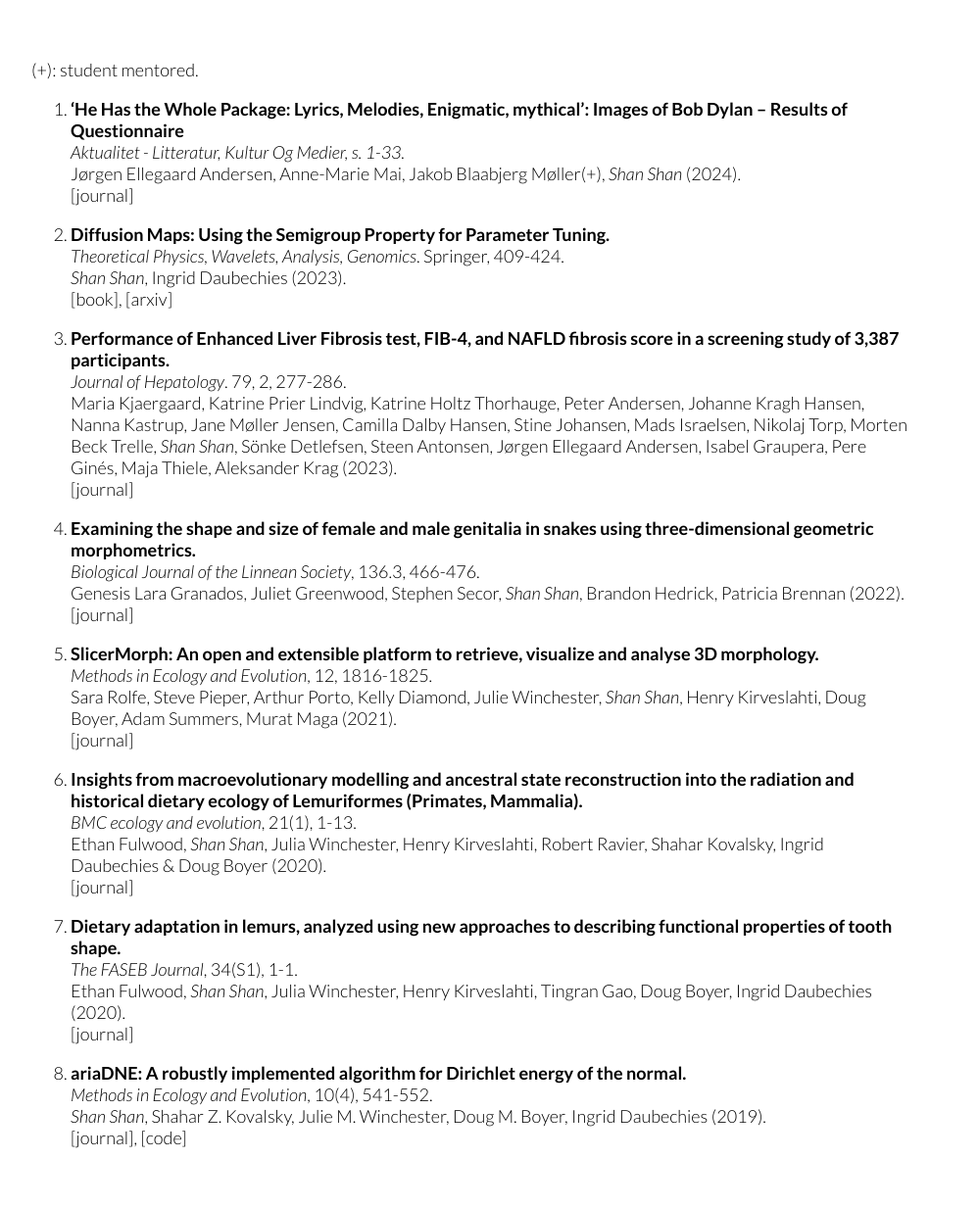
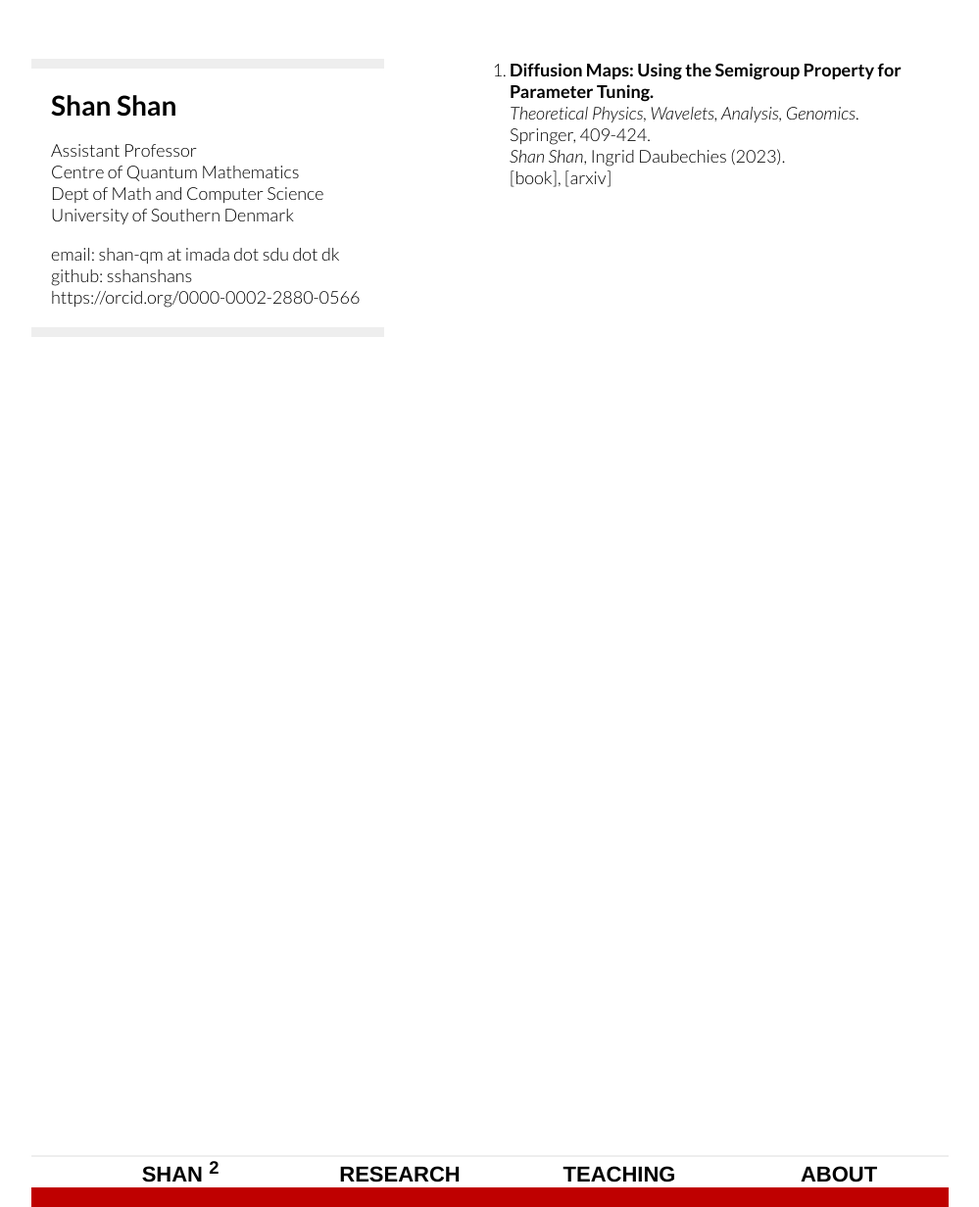
Before and after one commit to sshanshans/sshanshans.github.io, a Jekyll site: the page built from research/ml.md, in a window 1280 px wide and 1232 px high. Shown: the whole window at 98% size, without its empty margins (160-1159 px from the left). Built offline with Jekyll 4.4.1, drawn with Linux system fonts in a browser that asks for light colours; our own code applies the rules of GitHub Pages for plain Markdown files.

Commit message:
Update ml.md

```diff
--- a/research/ml.md
+++ b/research/ml.md
@@ -1,41 +1,10 @@
-(+): student mentored.
+---
+layout: default
+title: research
+description: Research
+---
 
-8. **‘He Has the Whole Package: Lyrics, Melodies, Enigmatic, mythical’: Images of Bob Dylan – Results of Questionnaire** <br />
-*Aktualitet - Litteratur, Kultur Og Medier, s. 1-33.*  <br />
-Jørgen Ellegaard Andersen, Anne-Marie Mai, Jakob Blaabjerg Møller(+), *Shan Shan* (2024). <br />
-[[journal]](https://tidsskrift.dk/aktualitet/article/view/145362) <br />
-
-7. **Diffusion Maps: Using the Semigroup Property for Parameter Tuning.** <br />
+1. **Diffusion Maps: Using the Semigroup Property for Parameter Tuning.** <br />
 *Theoretical Physics, Wavelets, Analysis, Genomics*. Springer, 409-424.  <br />
 *Shan Shan*, Ingrid Daubechies (2023).  <br />
 [[book]](https://link.springer.com/book/10.1007/978-3-030-45847-8), [[arxiv]](https://arxiv.org/abs/2203.02867) <br />
-
-6. **Performance of Enhanced Liver Fibrosis test, FIB-4, and NAFLD fibrosis score in a screening study of 3,387 participants.** <br />
-*Journal of Hepatology*. 79, 2, 277-286.  <br />
-Maria Kjaergaard, Katrine Prier Lindvig, Katrine Holtz Thorhauge, Peter Andersen, Johanne Kragh Hansen, Nanna Kastrup, Jane Møller Jensen, Camilla Dalby Hansen, Stine Johansen, Mads Israelsen, Nikolaj Torp, Morten Beck Trelle, *Shan Shan*, Sönke Detlefsen, Steen Antonsen, Jørgen Ellegaard Andersen, Isabel Graupera, Pere Ginés, Maja Thiele, Aleksander Krag (2023). <br />
-[[journal]](https://pubmed.ncbi.nlm.nih.gov/37088311/) <br />
-
-5. **Examining the shape and size of female and male genitalia in snakes using three-dimensional geometric morphometrics.** <br />
-*Biological Journal of the Linnean Society*, 136.3, 466-476. <br />
-Genesis Lara Granados, Juliet Greenwood, Stephen Secor, *Shan Shan*, Brandon Hedrick, Patricia Brennan (2022). <br />
-[[journal]](https://academic.oup.com/biolinnean/article/136/3/466/6590757) <br />
-
-4. **SlicerMorph: An open and extensible platform to retrieve, visualize and analyse 3D morphology.** <br />
-*Methods in Ecology and Evolution*, 12, 1816-1825. <br />
-Sara Rolfe, Steve Pieper, Arthur Porto, Kelly Diamond, Julie Winchester, *Shan Shan*, Henry Kirveslahti, Doug Boyer, Adam Summers, Murat Maga (2021). <br />
-[[journal]](https://besjournals.onlinelibrary.wiley.com/doi/10.1111/2041-210X.13669) <br />
-
-3. **Insights from macroevolutionary modelling and ancestral state reconstruction into the radiation and historical dietary ecology of Lemuriformes (Primates, Mammalia).**  <br />
-*BMC ecology and evolution*, 21(1), 1-13.  <br />
-Ethan Fulwood, *Shan Shan*, Julia Winchester, Henry Kirveslahti, Robert Ravier, Shahar Kovalsky, Ingrid Daubechies & Doug Boyer (2020). <br />
-[[journal]](https://bmcecolevol.biomedcentral.com/articles/10.1186/s12862-021-01793-x) <br />
-
-2. **Dietary adaptation in lemurs, analyzed using new approaches to describing functional properties of tooth shape.**  <br />
-*The FASEB Journal*, 34(S1), 1-1. <br />
-Ethan Fulwood, *Shan Shan*, Julia Winchester, Henry Kirveslahti, Tingran Gao, Doug Boyer, Ingrid Daubechies (2020). <br />
-[[journal]](https://faseb.onlinelibrary.wiley.com/doi/abs/10.1096/fasebj.2020.34.s1.03161)  <br />
-
-1. **ariaDNE: A robustly implemented algorithm for Dirichlet energy of the normal.** <br />
-*Methods in Ecology and Evolution*, 10(4), 541-552. <br />
-*Shan Shan*, Shahar Z. Kovalsky, Julie M. Winchester, Doug M. Boyer, Ingrid Daubechies (2019). <br />
-[[journal]](https://besjournals.onlinelibrary.wiley.com/doi/10.1111/2041-210X.13148), [[code]](/articles/ariadne.html)  <br />
```
